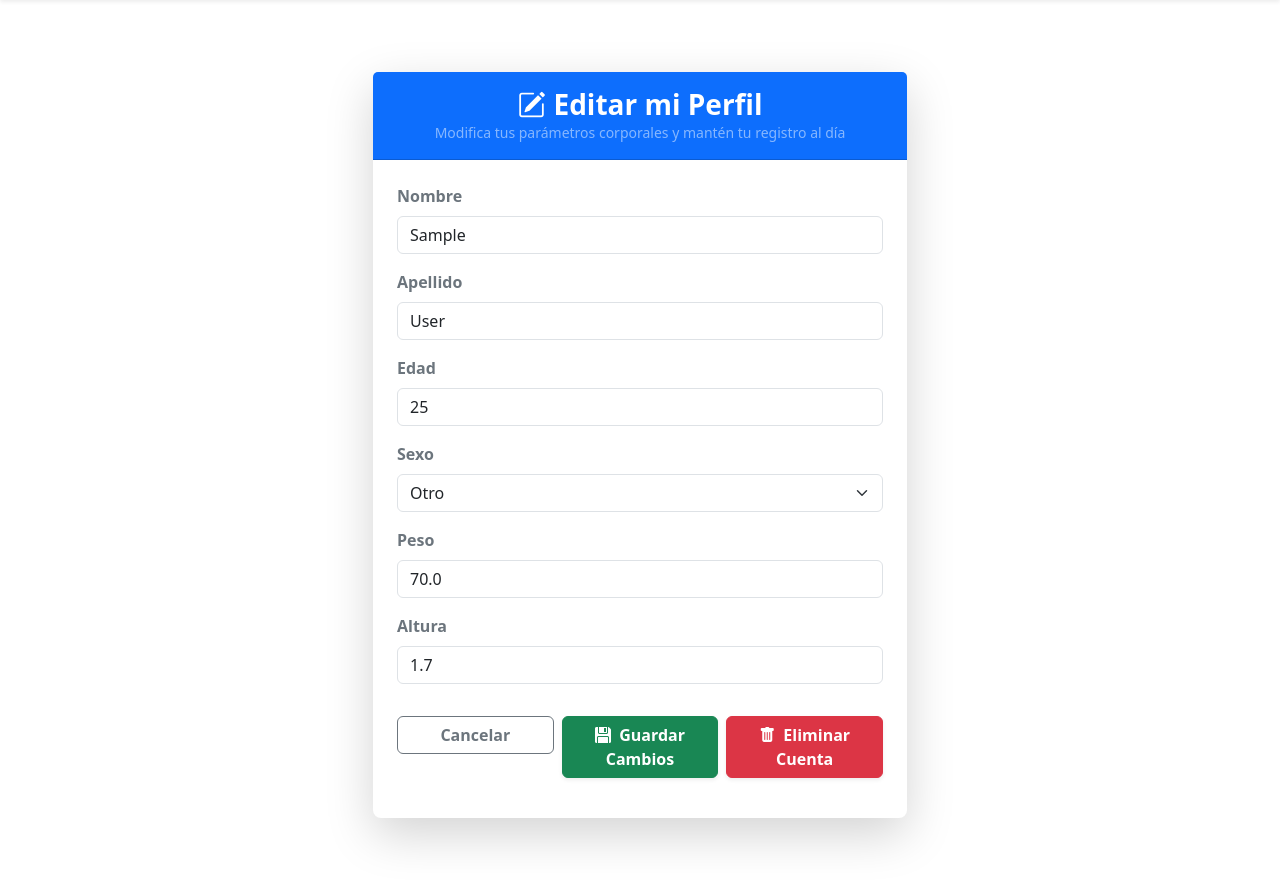
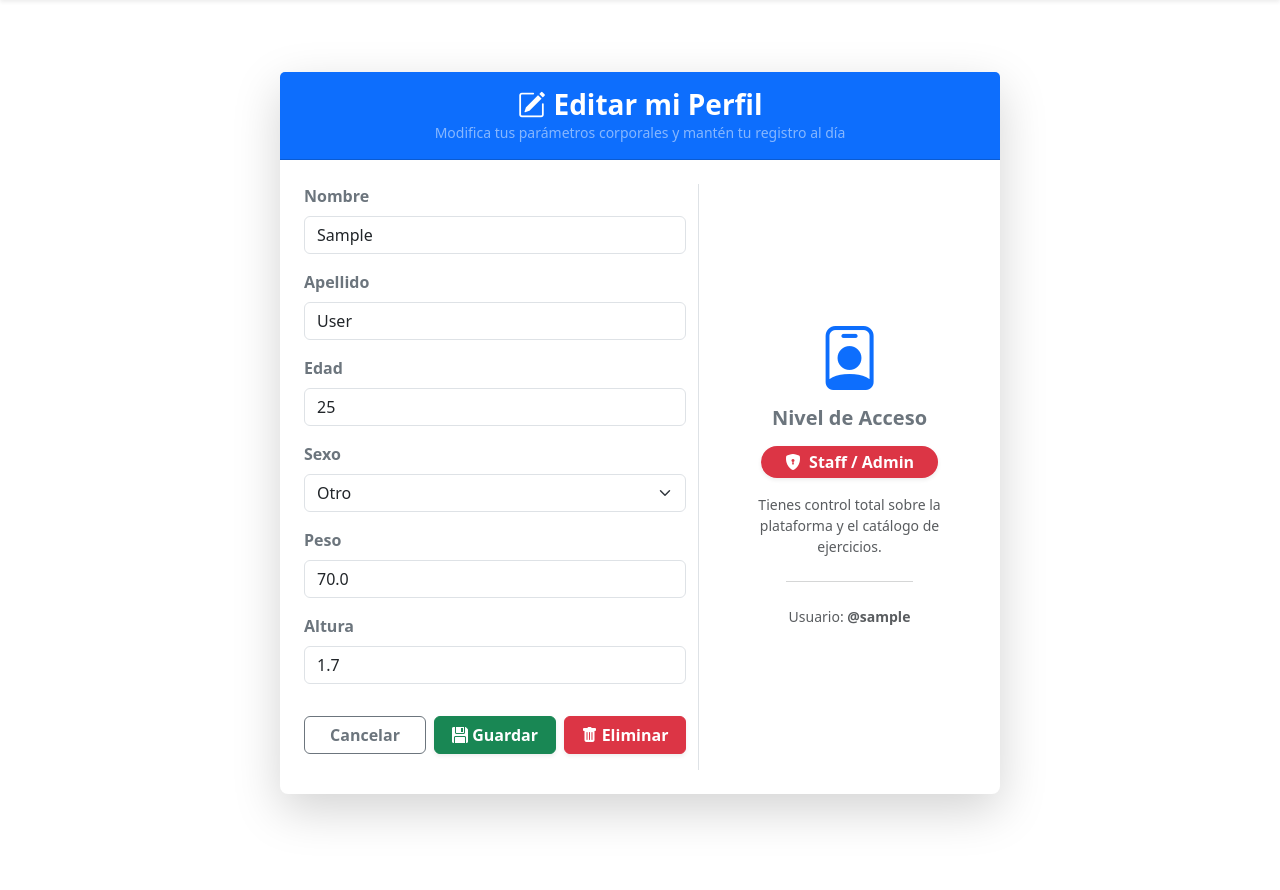
Before and after one commit to Alex5625/Endorphin-Rush, a Django app: page /authentication/editar-perfil/ in a window 1280 px wide. Shown: the part 108-998 px from the top of the page. After the commit the page ends 931 px from the top, so only its background shows below. Run offline with Django 5.2, Linux system fonts and the light colour scheme; the visitor is signed in with stand-in values (Sample User, id 1); data comes from the database, SQL or seed files in the repository; some libraries are stand-ins or nearby versions.

Commit message:
Se añade viñeta en la edicion del perfil
- Se modifica editar_perfil.html para identificar facilmente que tipo de usuario es el ingresado actualmente.

```diff
--- a/src/authentication/templates/authentication/editar_perfil.html
+++ b/src/authentication/templates/authentication/editar_perfil.html
@@ -3,7 +3,7 @@
 {% block content %}
 <div class="container mt-5 mb-5">
     <div class="row justify-content-center">
-        <div class="col-md-6">
+        <div class="col-lg-8 col-md-10">
             <div class="card shadow-lg border-0 rounded-3">
                 <div class="card-header bg-primary text-white text-center py-3">
                     <h3 class="mb-0 fw-bold">
@@ -13,6 +13,8 @@
                 </div>
 
                 <div class="card-body p-4">
+                    <div class="row">
+                        <div class="col-md-7">
                             <form method="POST" novalidate>
                                 {% csrf_token %}
 
@@ -32,19 +34,19 @@
                                 {% endfor %}
 
                                 <div class="row g-2 mt-4">
-                            <div class="col-4">
+                                    <div class="col-12 col-xl-4">
                                         <a href="{% url 'core:home' %}" class="btn btn-outline-secondary w-100 fw-bold">
                                             Cancelar
                                         </a>
                                     </div>
-                            <div class="col-4">
-                                <button type="submit" class="btn btn-success w-100 fw-bold shadow-sm">
-                                    <i class="bi bi-floppy-fill me-1"></i> Guardar Cambios
+                                    <div class="col-12 col-xl-4">
+                                        <button type="submit" class="btn btn-success w-100 fw-bold shadow-sm" title="Guardar Cambios">
+                                            <i class="bi bi-floppy-fill"></i> Guardar
                                         </button>
                                     </div>
-                            <div class="col-4">
-                                <button type="button" class="btn btn-danger w-100 fw-bold shadow-sm" onclick="confirmarYEliminar()">
-                                    <i class="bi bi-trash-fill me-1"></i> Eliminar Cuenta
+                                    <div class="col-12 col-xl-4">
+                                        <button type="button" class="btn btn-danger w-100 fw-bold shadow-sm" onclick="confirmarYEliminar()" title="Eliminar Cuenta">
+                                            <i class="bi bi-trash-fill"></i> Eliminar
                                         </button>
                                     </div>
                                 </div>
@@ -53,10 +55,60 @@
                                 {% csrf_token %}
                             </form>
                         </div>
+
+                        <div class="col-md-5 d-flex flex-column align-items-center justify-content-center border-start-md border-top border-md-top-0 pt-4 pt-md-0 mt-4 mt-md-0 ps-md-4">
+
+                            <div class="text-center">
+                                <i class="bi bi-person-badge text-primary mb-3 d-block" style="font-size: 4rem;"></i>
+                                <h5 class="fw-bold text-secondary mb-3">Nivel de Acceso</h5>
+
+                                {% if user.is_superuser or user.is_staff %}
+                                    <span class="badge bg-danger fs-6 py-2 px-4 rounded-pill shadow-sm">
+                                        <i class="bi bi-shield-lock-fill me-1"></i> Staff / Admin
+                                    </span>
+                                    <p class="text-muted small mt-3 px-2">Tienes control total sobre la plataforma y el catálogo de ejercicios.</p>
+
+                                {% else %}
+                                    {% for group in user.groups.all %}
+                                        {% if group.name == 'Coach' %}
+                                            <span class="badge bg-warning text-dark fs-6 py-2 px-4 rounded-pill shadow-sm">
+                                                <i class="bi bi-star-fill me-1"></i> Entrenador
+                                            </span>
+                                            <p class="text-muted small mt-3 px-2">Puedes crear ejercicios, diseñar rutinas y compartirlas en el foro público.</p>
+                                        {% else %}
+                                            <span class="badge bg-info text-dark fs-6 py-2 px-4 rounded-pill shadow-sm">
+                                                {{ group.name }}
+                                            </span>
+                                        {% endif %}
+
+                                    {% empty %}
+                                        <span class="badge bg-success fs-6 py-2 px-4 rounded-pill shadow-sm">
+                                            <i class="bi bi-lightning-charge-fill me-1"></i> Gymbro
+                                        </span>
+                                        <p class="text-muted small mt-3 px-2">Atleta enfocado en su entrenamiento. Puedes adoptar las rutinas del foro.</p>
+                                    {% endfor %}
+
+                                {% endif %}
+
+                                <hr class="w-50 mx-auto my-4 text-muted">
+                                <small class="text-muted d-block">Usuario: <strong>@{{ user.username }}</strong></small>
+                            </div>
+
                         </div>
                     </div>
                 </div>
             </div>
+        </div>
+    </div>
+</div>
+
+<style>
+    @media (min-width: 768px) {
+        .border-start-md { border-left: 1px solid #dee2e6 !important; }
+        .border-md-top-0 { border-top: none !important; }
+    }
+</style>
+
 <script>
 function confirmarYEliminar() {
     // 1. Pregunta al usuario
```
Lines whose indentation alone changed are shown as unchanged.
